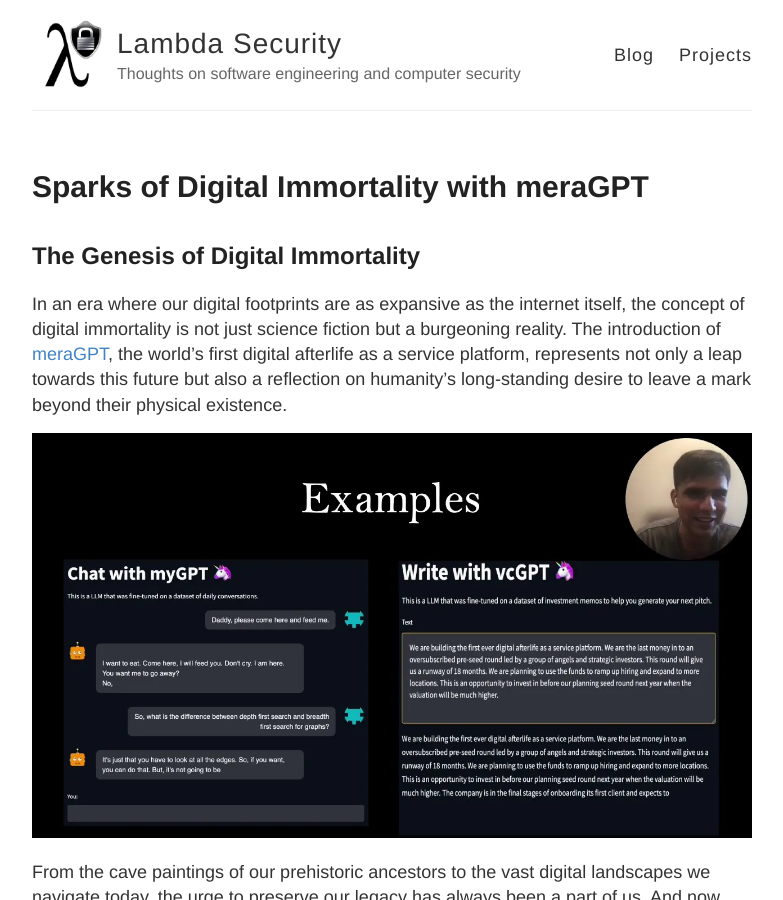
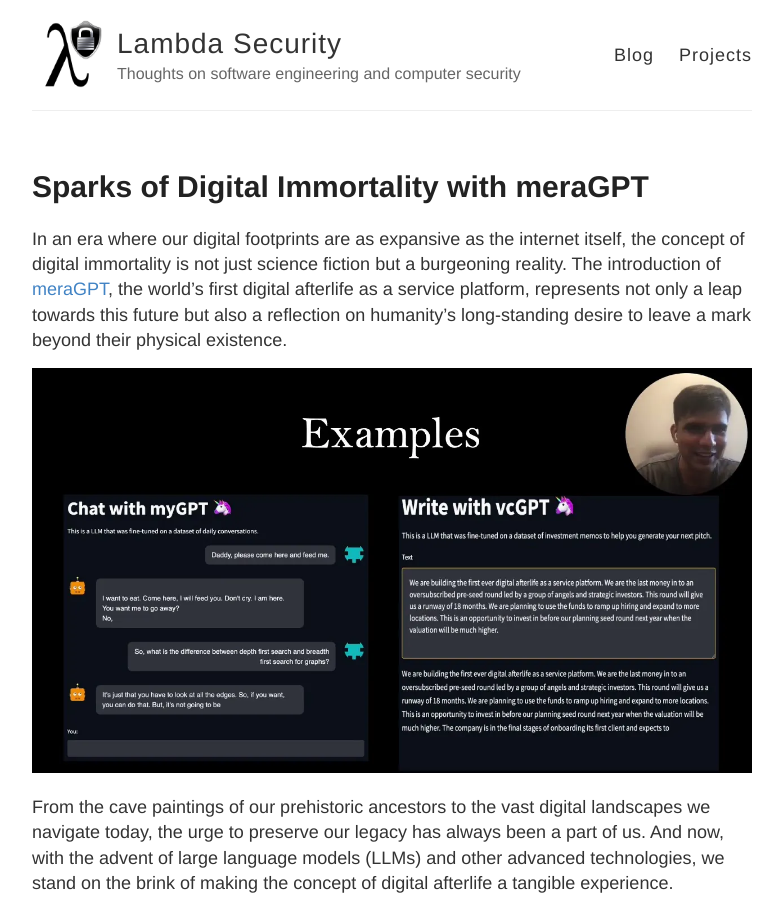
Before and after one commit to lambdasec/lambdasec.github.io, a Jekyll site: the page built from _posts/2024-4-15-Sparks-of-Digital-Immortality-with-meraGPT.md, in a window 1280 px wide and 900 px high. Shown: the whole window, without its empty margins (248-1031 px from the left). Built offline with Jekyll 4.4.1, drawn with Linux system fonts in a browser that asks for light colours.

Commit message:
Update 2024-4-15-Sparks-of-Digital-Immortality-with-meraGPT.md

```diff
--- a/_posts/2024-4-15-Sparks-of-Digital-Immortality-with-meraGPT.md
+++ b/_posts/2024-4-15-Sparks-of-Digital-Immortality-with-meraGPT.md
@@ -3,7 +3,6 @@
 title: "Sparks of Digital Immortality with meraGPT"
 ---
 
-## The Genesis of Digital Immortality
 In an era where our digital footprints are as expansive as the internet itself, the concept of digital immortality is not just science fiction but a burgeoning reality. The introduction of [meraGPT](https://meraGPT.com), the world's first digital afterlife as a service platform, represents not only a leap towards this future but also a reflection on humanity's long-standing desire to leave a mark beyond their physical existence.
 
 ![Examples showing the meraGPT models](../images/meraGPT.webp)
```
